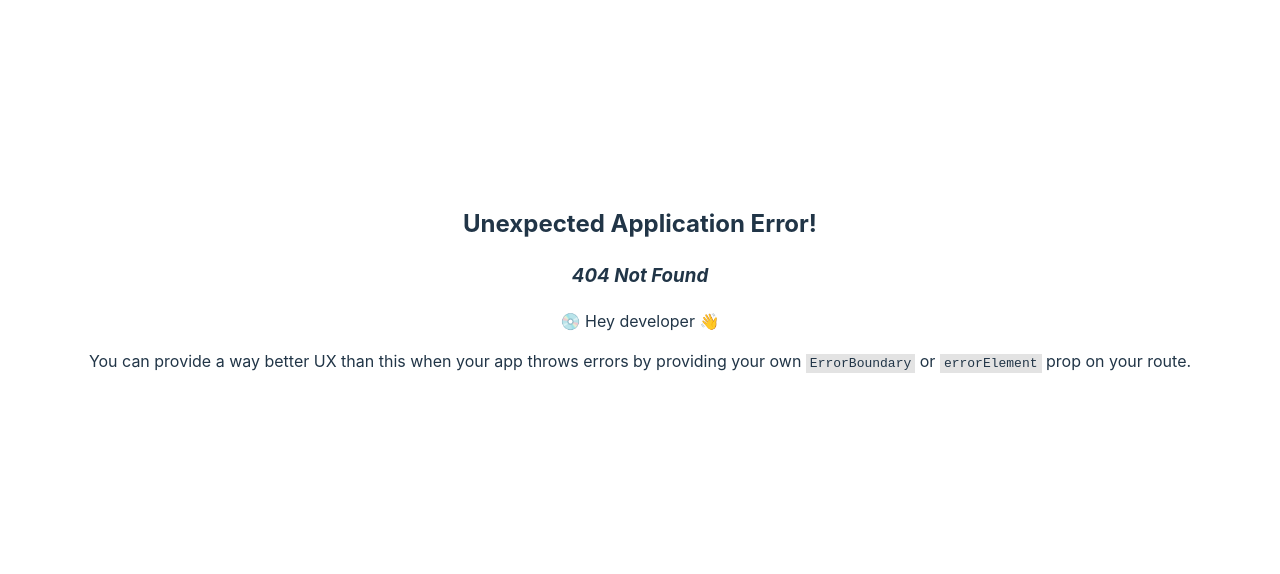
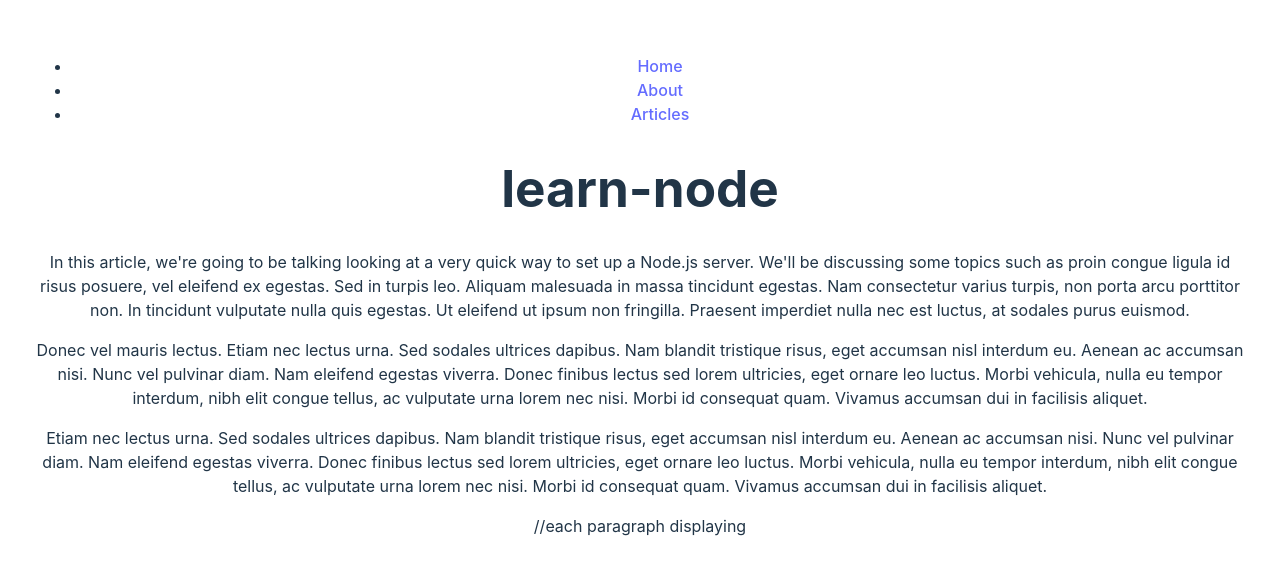
Before and after one commit to DilshanGDT/Project-ReactApp, a React (Vite) app in the folder front-end/: page /articles/learn-node in a window 1280 px wide. Before the commit this address had no page. Shown: the part 112-686 px from the top of the page. Built offline with nearby package versions, Linux system fonts and the light colour scheme.

Commit message:
URL parameters with react router 1.3

```diff
--- a/front-end/src/App.jsx
+++ b/front-end/src/App.jsx
@@ -20,7 +20,7 @@
   path: '/about',
   element: <AboutPage />
 }, {
-  path: '/articles/individual',
+  path: '/articles/:name', //URL/route parameter  ex - /articles/learn-react
   element: <ArticlePage />
 }, {
   path: '/articles',
--- /dev/null
+++ b/front-end/src/article-content.js
@@ -0,0 +1,77 @@
+const articles = [
+    {
+        name: 'learn-react',
+        title: 'The Fastest Way to Learn React',
+        content: [
+            `Welcome! Today we're going to be talking about the fastest way to
+            learn React. We'll be discussing some topics such as proin congue
+            ligula id risus posuere, vel eleifend ex egestas. Sed in turpis leo.
+            Aliquam malesuada in massa tincidunt egestas. Nam consectetur varius turpis,
+            non porta arcu porttitor non. In tincidunt vulputate nulla quis egestas. Ut
+            eleifend ut ipsum non fringilla. Praesent imperdiet nulla nec est luctus, at
+            sodales purus euismod.`,
+            `Donec vel mauris lectus. Etiam nec lectus urna. Sed sodales ultrices dapibus.
+            Nam blandit tristique risus, eget accumsan nisl interdum eu. Aenean ac accumsan
+            nisi. Nunc vel pulvinar diam. Nam eleifend egestas viverra. Donec finibus lectus
+            sed lorem ultricies, eget ornare leo luctus. Morbi vehicula, nulla eu tempor
+            interdum, nibh elit congue tellus, ac vulputate urna lorem nec nisi. Morbi id
+            consequat quam. Vivamus accumsan dui in facilisis aliquet.`,
+            `Etiam nec lectus urna. Sed sodales ultrices dapibus.
+            Nam blandit tristique risus, eget accumsan nisl interdum eu. Aenean ac accumsan
+            nisi. Nunc vel pulvinar diam. Nam eleifend egestas viverra. Donec finibus lectus
+            sed lorem ultricies, eget ornare leo luctus. Morbi vehicula, nulla eu tempor
+            interdum, nibh elit congue tellus, ac vulputate urna lorem nec nisi. Morbi id
+            consequat quam. Vivamus accumsan dui in facilisis aliquet.`,
+        ]
+    },    {
+        name: 'learn-node',
+        title: 'How to Build a Node Server in 10 Minutes',
+        content: [
+            `In this article, we're going to be talking looking at a very quick way
+            to set up a Node.js server. We'll be discussing some topics such as proin congue
+            ligula id risus posuere, vel eleifend ex egestas. Sed in turpis leo.
+            Aliquam malesuada in massa tincidunt egestas. Nam consectetur varius turpis,
+            non porta arcu porttitor non. In tincidunt vulputate nulla quis egestas. Ut
+            eleifend ut ipsum non fringilla. Praesent imperdiet nulla nec est luctus, at
+            sodales purus euismod.`,
+            `Donec vel mauris lectus. Etiam nec lectus urna. Sed sodales ultrices dapibus.
+            Nam blandit tristique risus, eget accumsan nisl interdum eu. Aenean ac accumsan
+            nisi. Nunc vel pulvinar diam. Nam eleifend egestas viverra. Donec finibus lectus
+            sed lorem ultricies, eget ornare leo luctus. Morbi vehicula, nulla eu tempor
+            interdum, nibh elit congue tellus, ac vulputate urna lorem nec nisi. Morbi id
+            consequat quam. Vivamus accumsan dui in facilisis aliquet.`,
+            `Etiam nec lectus urna. Sed sodales ultrices dapibus.
+            Nam blandit tristique risus, eget accumsan nisl interdum eu. Aenean ac accumsan
+            nisi. Nunc vel pulvinar diam. Nam eleifend egestas viverra. Donec finibus lectus
+            sed lorem ultricies, eget ornare leo luctus. Morbi vehicula, nulla eu tempor
+            interdum, nibh elit congue tellus, ac vulputate urna lorem nec nisi. Morbi id
+            consequat quam. Vivamus accumsan dui in facilisis aliquet.`,
+        ]
+    },     {
+        name: 'mongodb',
+        title: 'Learn MongoDB',
+        content: [
+            `Today is the day I talk about something which scares most people: resumes.
+            In reality, I'm not sure why people have such a hard time with proin congue
+            ligula id risus posuere, vel eleifend ex egestas. Sed in turpis leo.
+            Aliquam malesuada in massa tincidunt egestas. Nam consectetur varius turpis,
+            non porta arcu porttitor non. In tincidunt vulputate nulla quis egestas. Ut
+            eleifend ut ipsum non fringilla. Praesent imperdiet nulla nec est luctus, at
+            sodales purus euismod.`,
+            `Donec vel mauris lectus. Etiam nec lectus urna. Sed sodales ultrices dapibus.
+            Nam blandit tristique risus, eget accumsan nisl interdum eu. Aenean ac accumsan
+            nisi. Nunc vel pulvinar diam. Nam eleifend egestas viverra. Donec finibus lectus
+            sed lorem ultricies, eget ornare leo luctus. Morbi vehicula, nulla eu tempor
+            interdum, nibh elit congue tellus, ac vulputate urna lorem nec nisi. Morbi id
+            consequat quam. Vivamus accumsan dui in facilisis aliquet.`,
+            `Etiam nec lectus urna. Sed sodales ultrices dapibus.
+            Nam blandit tristique risus, eget accumsan nisl interdum eu. Aenean ac accumsan
+            nisi. Nunc vel pulvinar diam. Nam eleifend egestas viverra. Donec finibus lectus
+            sed lorem ultricies, eget ornare leo luctus. Morbi vehicula, nulla eu tempor
+            interdum, nibh elit congue tellus, ac vulputate urna lorem nec nisi. Morbi id
+            consequat quam. Vivamus accumsan dui in facilisis aliquet.`,
+        ]
+    },
+];
+
+export default articles;
--- a/front-end/src/pages/ArticlePage.jsx
+++ b/front-end/src/pages/ArticlePage.jsx
@@ -1,5 +1,15 @@
+import { useParams } from "react-router-dom";
+import articles from "../article-content";
+
 export default function ArticlePage() {
+    const { name } = useParams();
+
+    const article = articles.find(a => a.name === name);
+
     return (
-        <h1>This is our Article Page</h1>
+        <>
+        <h1>{article.name}</h1>
+        {article.content.map(p => <p key={p}>{p}</p>)} //each paragraph displaying
+        </>
     );
 }
```
